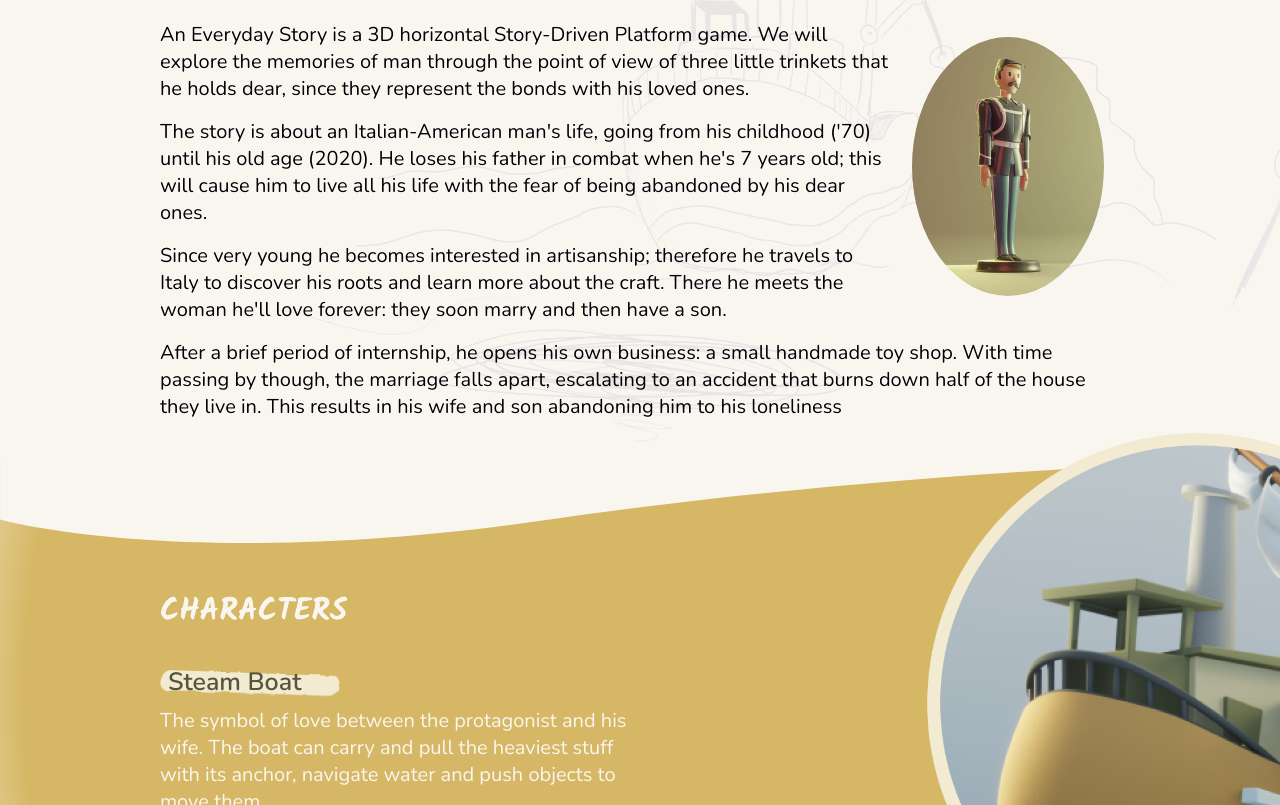
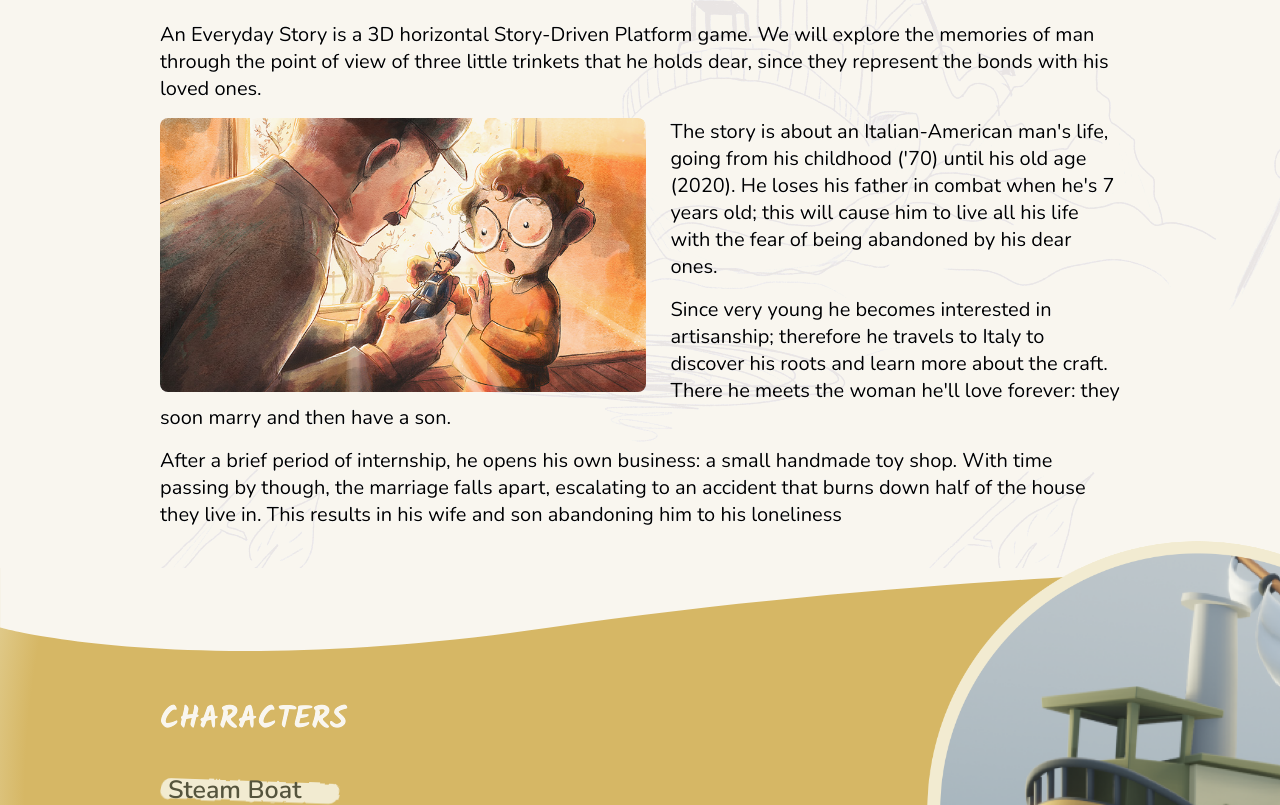
Before and after one commit to roroland/aes, a website: page index.html in a window 1280 px wide. Shown: the part 869-1674 px from the top of the page. Drawn offline with nearby package versions, Linux system fonts and the light colour scheme.

Commit message:
Added new history cover

```diff
--- a/index.html
+++ b/index.html
@@ -24,7 +24,7 @@
     <!-- header -->
     <div>
       <a href="#" class="menu"><img src="/images/menu.svg" alt="menu"></a>
-      <nav class="anim nav" data-animtype="bottom" data-delay="2s">
+      <nav class="anim nav" data-animtype="bottom" data-delay="2s" data-once="t">
         <ul>
           <li><a href="#history">History</a></li>
           <li><a href="#characters">Characters</a></li>
@@ -58,14 +58,14 @@
         <h2 class="anim" data-animtype="fadeIn">History</h2>
         <div>
           <p class="anim" data-animtype="fadeIn" data-delay="0.25s" data-once="t">
-            <img src="images/tin_soldier.jpg" alt="Tin Soldier" class="anim"
-            data-animtype="scaleIn">
             An Everyday Story is a 3D horizontal Story-Driven Platform game. We
             will explore the memories of man through the point of view of three
             little trinkets that he holds dear, since they represent the bonds
             with his loved ones.
           </p>
           <p class="anim" data-animtype="fadeIn" data-delay="0.5s" data-once="t">
+            <img src="images/aes-cover.jpg" alt="Tin Soldier Cover" class="anim"
+            data-animtype="scaleIn">
             The story is about an Italian-American man's life, going from his
             childhood ('70) until his old age (2020). He loses his father in
             combat when he's 7 years old; this will cause him to live all his life
@@ -73,8 +73,7 @@
             <p class="anim" data-animtype="fadeIn" data-delay="0.75s" data-once="t">Since
               very young he becomes interested in artisanship; therefore he travels
               to Italy to discover his roots and learn more about the craft. There
-              he meets the woman he'll love forever: they soon marry and then have a
-              son.
+              he meets the woman he'll love forever: they soon marry and then have a son.
               <p class="anim" data-animtype="fadeIn" data-delay="1s" data-once="t">After
                 a brief period of internship, he opens his own business: a small
                 handmade toy shop.
--- a/package.json
+++ b/package.json
@@ -7,7 +7,7 @@
     "watch:sass": "sass --watch scss/style.scss:css/style.css",
     "devserver": "live-server",
     "compile:sass": "sass scss/style.scss:css/style.comp.css",
-    "compress:css": "sass css/style.comp.css:css/style.css --style=compressed",
+    "compress:css": "sass css/style.comp.css:css/style.min.css --style=compressed",
     "start": "npm-run-all --parallel devserver watch:sass",
     "build": "npm-run-all compile:sass compress:css"
   },
--- a/scss/abstracts/_layout.scss
+++ b/scss/abstracts/_layout.scss
@@ -44,14 +44,17 @@ article{
     margin-bottom: $component-space;
   }
   p img{
-    float: right;
-    border-radius: 50%;
-    max-width: 35vw;
-    margin: $component-space-small;
+    border-radius: 8px;
+    max-width: 100%;
+    margin: $component-space-small 0;
     @media only screen and (min-width:48em){
-      max-width: 15vw;
+      float: left;
+      clear: right;
+      margin: 0 $component-space 0 0;
+      max-width: 38vw;
     }
   }
+
   p{
     margin-bottom: $component-space-small;
   }
```
Also changed, not shown: README.md, css/style.comp.css (added), css/style.css, css/style.min.css, images/aes-cover.jpg (added), 3 other files.
